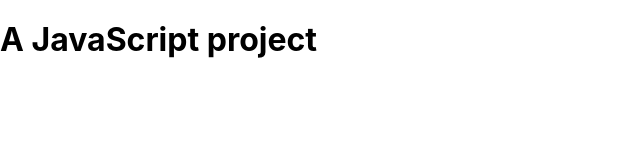
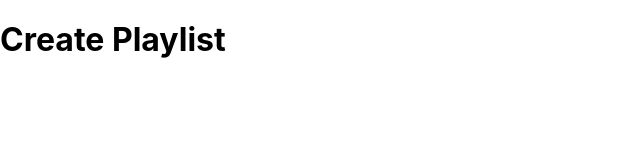
Before and after one commit to stamina-left/frontend-GIGIH, a website built with Parcel: page homework/src/index.html in a window 1280 px wide. Shown: the whole page, without its empty margins (0-640 px from the left). Built offline with nearby package versions, Linux system fonts and the light colour scheme.

Commit message:
Changed title.

```diff
--- a/homework/src/index.html
+++ b/homework/src/index.html
@@ -1,13 +1,12 @@
 <!DOCTYPE html>
 <html lang="en">
 <head>
-  <title>A JavaScript project</title>
+  <title>01 Review JavaScript Homework</title>
   <link rel="stylesheet" href="style.css">
   <meta name="viewport" content="width=device-width, initial-scale=1">
 </head>
 <body>
-  <h1>A JavaScript project</h1>
-  <div id="app"></div>
+  <h1>Create Playlist</h1>
   <script src="main.js"></script>
 </body>
 </html>
```
